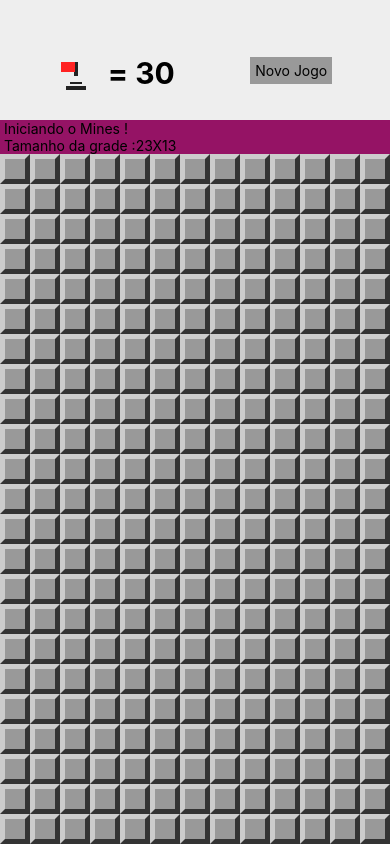
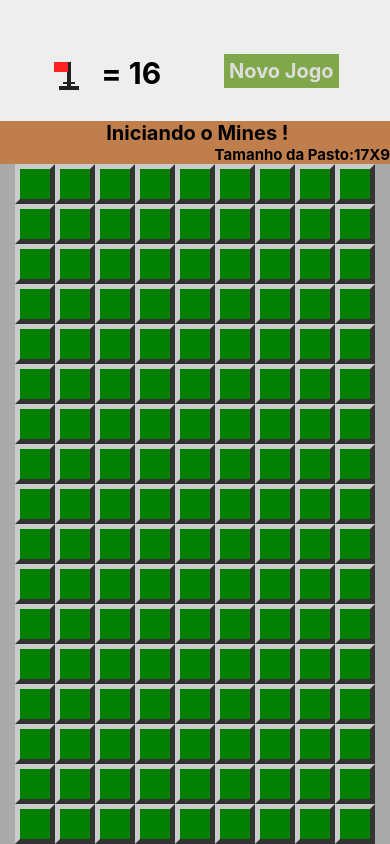
Before and after one commit to vagnerbruno85/Mines, a React Native app: screen / in a window 390 px wide. Built offline with nearby package versions, Linux system fonts and the light colour scheme.

Commit message:
fix: change layout

```diff
--- a/App.js
+++ b/App.js
@@ -90,7 +90,7 @@ export default class App extends Component {
           onFlagPress={() => this.setState({showLevelSelection:true})}
           />
         <Text style={styles.welcome}> Iniciando o Mines !</Text>
-        <Text style={styles.instructions}> Tamanho da grade :
+        <Text style={styles.instructions}> Tamanho da Pasto:
           {params.getRowsAmount()}X{params.getColumnsAmount()}
         </Text>
         <View style={styles.board}>
@@ -109,11 +109,21 @@ const styles = StyleSheet.create({
   container:{
     flex: 1,
     justifyContent:'flex-end',
-    backgroundColor:'#951365',
+    backgroundColor:'#BF7E4B',
   },
   board:{
     alignItems:'center',
     backgroundColor:'#AAA'
-  }
+  },
+  welcome:{
+    fontWeight:'bold',
+    fontSize:20,
+    textAlign:'center',
+  },
+  instructions:{
+    fontWeight:'bold',
+    fontSize:15,
+    textAlign:'right',
+  },
 
 });
--- a/src/components/Field.js
+++ b/src/components/Field.js
@@ -45,7 +45,8 @@ const styles = StyleSheet.create ({
     },
 
     regular:{
-        backgroundColor:'#999',
+        // backgroundColor:'#999',
+        backgroundColor:'green',
         borderLeftColor:'#CCC',
         borderTopColor: '#CCC',
         borderRightColor: '#333',
@@ -53,7 +54,8 @@ const styles = StyleSheet.create ({
     },
 
     opened:{
-        backgroundColor:'#999',
+        // backgroundColor:'#999',
+        backgroundColor:"#8FFC4C",
         borderColor: '#777',
         alignItems:'center',
         justifyContent:'center',
--- a/src/components/Flag.js
+++ b/src/components/Flag.js
@@ -26,7 +26,7 @@ const styles =StyleSheet.create({
     },
     flag: {
         position: 'absolute',
-        heigth:5,
+        height:5,
         width: 6,
         backgroundColor: '#F22',
         marginLeft:3,
@@ -48,7 +48,7 @@ const styles =StyleSheet.create({
         marginTop: 12,
     },
     flagpoleBigger:{
-        heigth: 28,
+        height: 28,
         width: 4,
         marginLeft: 16,
     },
--- a/src/components/Header.js
+++ b/src/components/Header.js
@@ -14,8 +14,9 @@ export default props => {
                 <Text style={styles.flagsLeft}>= {props.flagsLeft}</Text>
             </View>
             <TouchableOpacity style={styles.button}
-                onPress={props.onNewGame}
-            ><Text>Novo Jogo</Text></TouchableOpacity>
+                onPress={props.onNewGame}>
+                <Text style={styles.buttonLabel}>Novo Jogo</Text>
+            </TouchableOpacity>
         </View>
     )
 }
@@ -45,7 +46,7 @@ const styles = StyleSheet.create({
         marginLeft:20,
     },
     button: {
-        backgroundColor: '#999',
+        backgroundColor: '#80A84A',
         padding: 5,
     },
     buttonLabel:{
--- a/src/params.js
+++ b/src/params.js
@@ -1,7 +1,7 @@
 import {Dimensions} from 'react-native';
 
 const params = {
-    blockSize: 30,
+    blockSize: 40,
     borderSize: 5,
     fontSize: 15,
     headerRatio: 0.15, //proporção do painel superior
```
